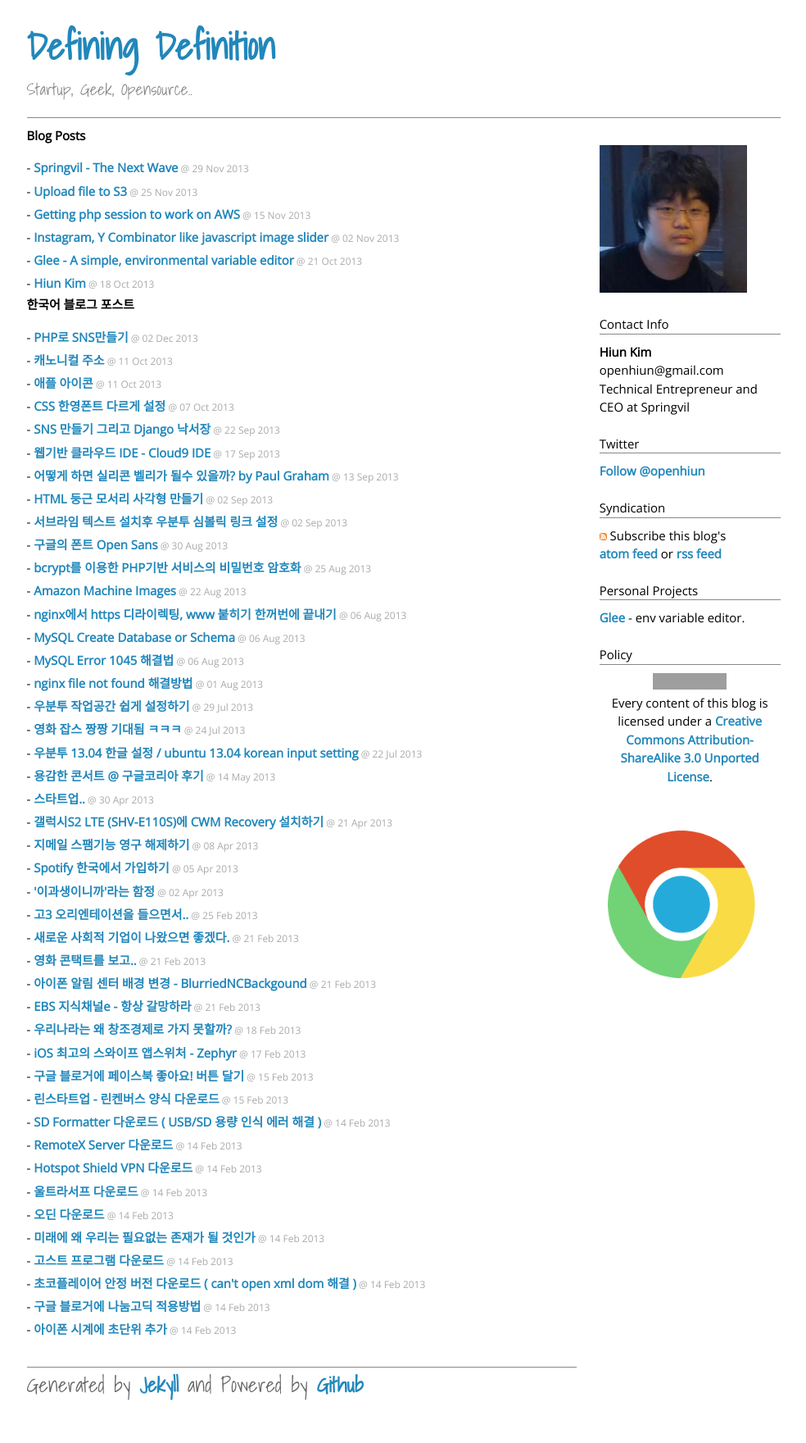
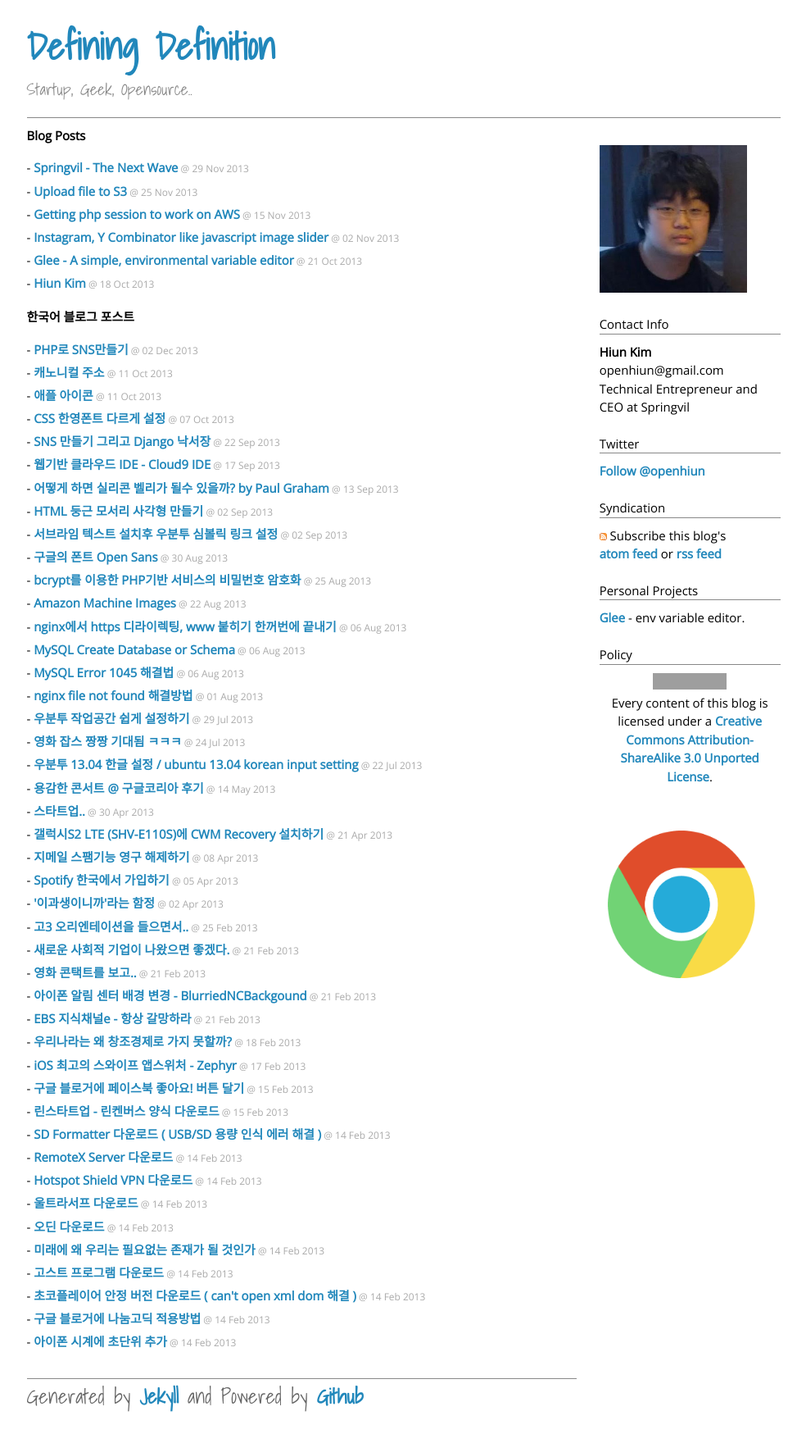
Before and after one commit to Gorski4123/openhiun.github.com, a Jekyll site: the page built from index.html, in a window 1280 px wide. Shown: the whole page at 82% size, without its empty margins (160-1144 px from the left). Built offline with Jekyll 4.4.1, drawn with Linux system fonts in a browser that asks for light colours; Markdown is read by kramdown in place of the engine named in the settings; comment, search, counter and statistics services are not loaded; grey boxes are pictures that could not be loaded.

Commit message:
Update index.html

```diff
--- a/index.html
+++ b/index.html
@@ -11,7 +11,10 @@
       <li>- <a href="{{ post.url }}">{{ post.title }}</a><span id="post-date"> &#64; {{ post.date | date_to_string }}</span></li>
      {% endif %}
     {% endfor %}
+  </ul>
+  <div style="margin-top: -15px;"></div>
   <h1>한국어 블로그 포스트</h1>
+  <ul class="posts">
     {% for post in site.posts %}
      {% if post.categories contains 'k' %}
       <li>- <a href="{{ post.url }}">{{ post.title }}</a><span id="post-date"> &#64; {{ post.date | date_to_string }}</span></li>
```
